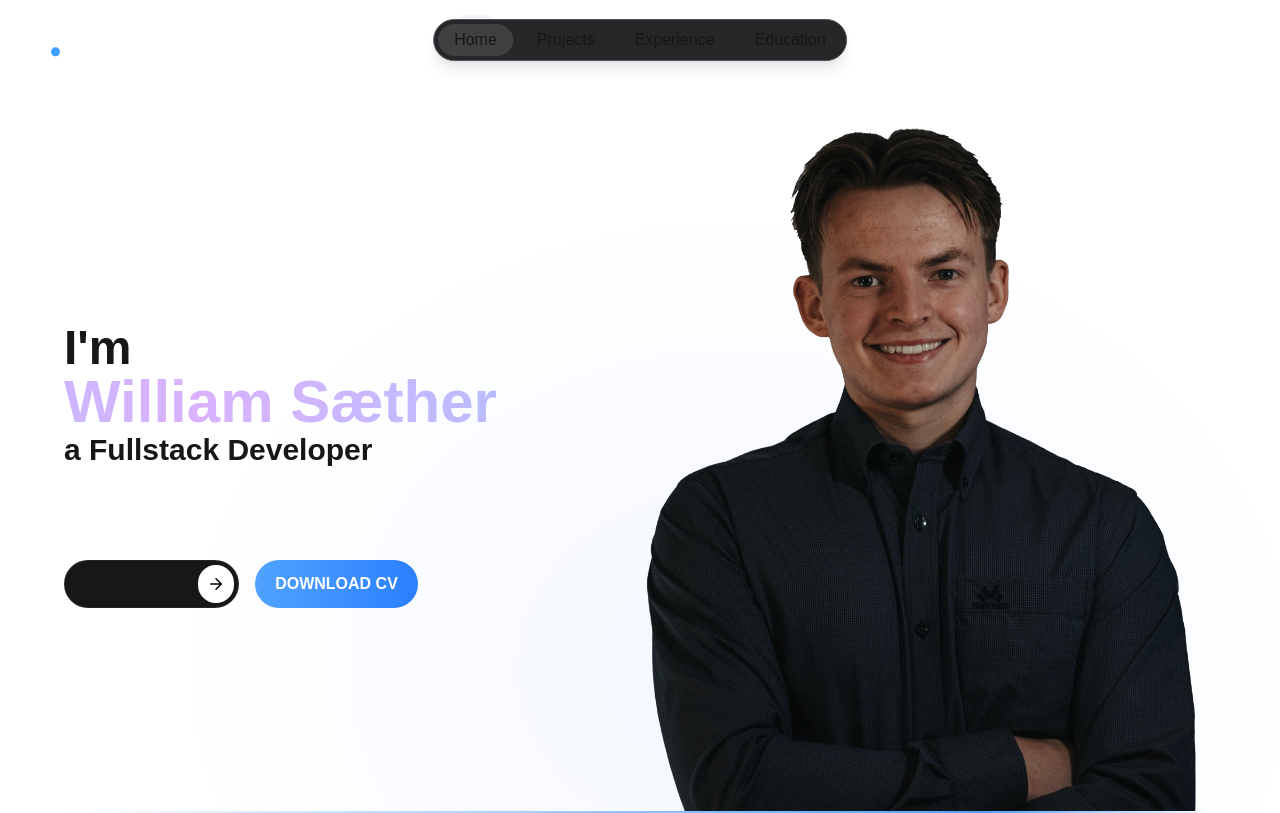
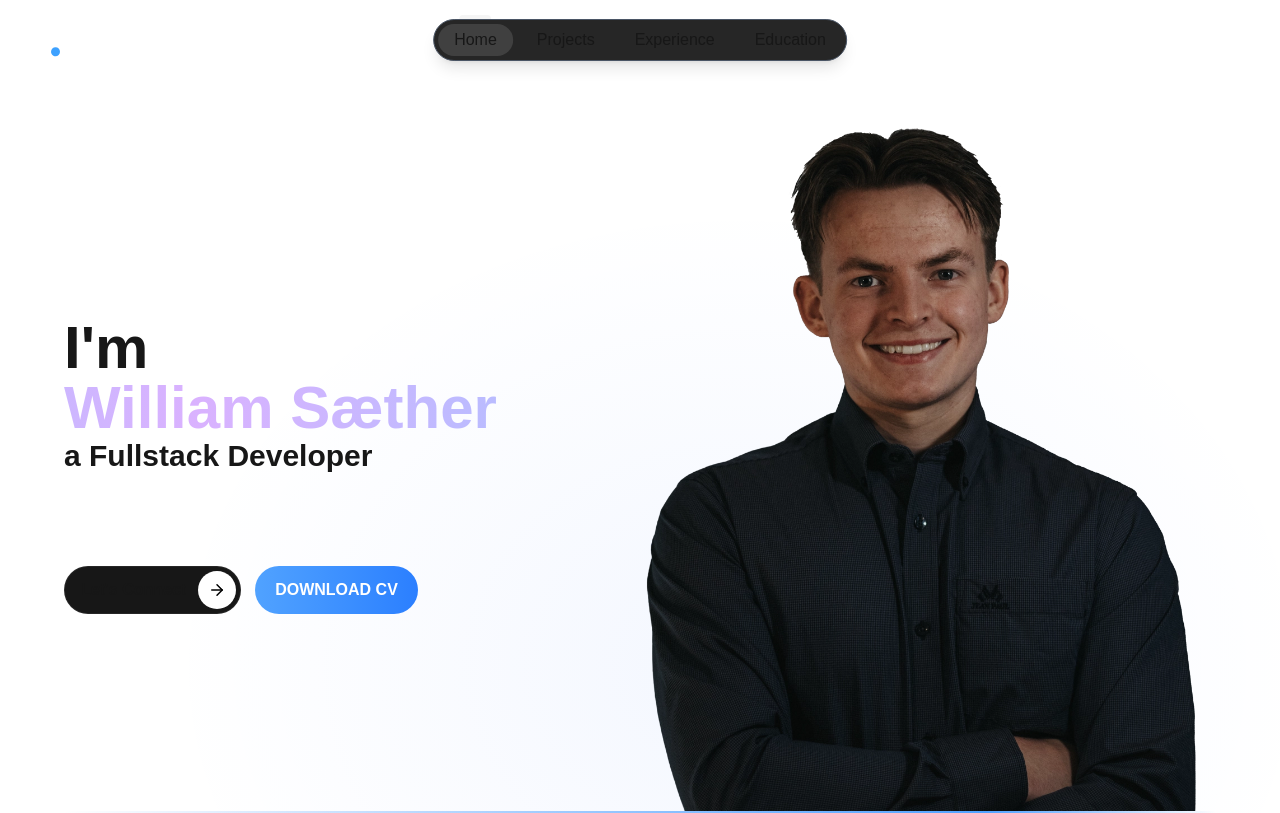
Before and after one commit to williamsaether/portfolio, a Next.js app: page / in a window 1280 px wide. Shown: the top 813 px of the page. Built offline with nearby package versions, Linux system fonts and the light colour scheme.

Commit message:
Fix css for "let's connect"

```diff
--- a/app/globals.css
+++ b/app/globals.css
@@ -60,7 +60,7 @@ body {
 		transition: opacity 0.2s ease-in-out;
 		border-radius: inherit;
 
-		@apply content-[''] absolute inset-0 opacity-0;
+		@apply content-[''] absolute inset-0 w-[calc(100%+2px)] opacity-0;
 	}
 
 	.card-wrapper.blue::after, .card-wrapper.blue::before {
@@ -88,7 +88,7 @@ body {
 
 	.card-border {
 		border-radius: inherit;
-		@apply absolute inset-0 bg-neutral-800;
+		@apply absolute inset-0 w-[calc(100%+2px)] bg-neutral-800;
 	}
 }
 
--- a/app/page.tsx
+++ b/app/page.tsx
@@ -55,7 +55,7 @@ export default function Home() {
 				<div className="grid grid-cols-2 gap-x-4 w-full max-w-6xl mx-auto mt-30 relative">
 					<div className="flex flex-col justify-center items-start">
 						<h1 className="font-bold text-left">
-							<span className="text-5xl font-bold">
+							<span className="text-6xl font-bold">
 								I'm
 							</span>
 							<br/>
@@ -78,13 +78,15 @@ export default function Home() {
 						<div className="flex gap-4 mt-12">
 							<div className="card-wrapper blue rounded-full cursor-pointer group">
 								<div className="card-border"/>
-								<div className="card-content p-1 inline-flex">
+								<div className="card-content p-1 inline-flex w-fit!">
 									<span className="z-10 text-nowrap mx-3 my-auto font-semibold transition-all duration-300 group-hover:text-black">Let's Connect</span>
 									<span className="absolute inset-0 translate-x-[45%] scale-0 rounded-full bg-white opacity-0 transition-all duration-300 group-hover:scale-100 group-hover:opacity-100 group-hover:translate-x-0"/>
-									<span className="z-10 flex items-center justify-center overflow-hidden rounded-full p-2.5 bg-white transition-colors duration-300 ease-in-out group-hover:bg-transparent">
-										<ArrowRight size={18} className="text-black shrink-0 transition-all duration-300 group-hover:translate-x-5 group-hover:opacity-0" />
-										<ArrowRight size={18} className="text-black absolute transition-all duration-300 -translate-x-5 opacity-0 group-hover:translate-x-0 group-hover:opacity-100" />
-									</span>
+									<div className="relative w-[38px]">
+										<span className="z-10 flex items-center justify-center overflow-hidden rounded-full p-2.5 bg-white transition-colors duration-300 ease-in-out group-hover:bg-transparent">
+											<ArrowRight size={18} className="text-black shrink-0 transition-all duration-300 group-hover:translate-x-5 group-hover:opacity-0" />
+											<ArrowRight size={18} className="text-black absolute transition-all duration-300 -translate-x-5 opacity-0 group-hover:translate-x-0 group-hover:opacity-100" />
+										</span>
+									</div>
 								</div>
 							</div>
 							<button className="bg-linear-to-r from-blue-400 from-0% to-blue-500 to-100% text-white font-bold px-5 py-3 rounded-full cursor-pointer">DOWNLOAD CV</button>
```
